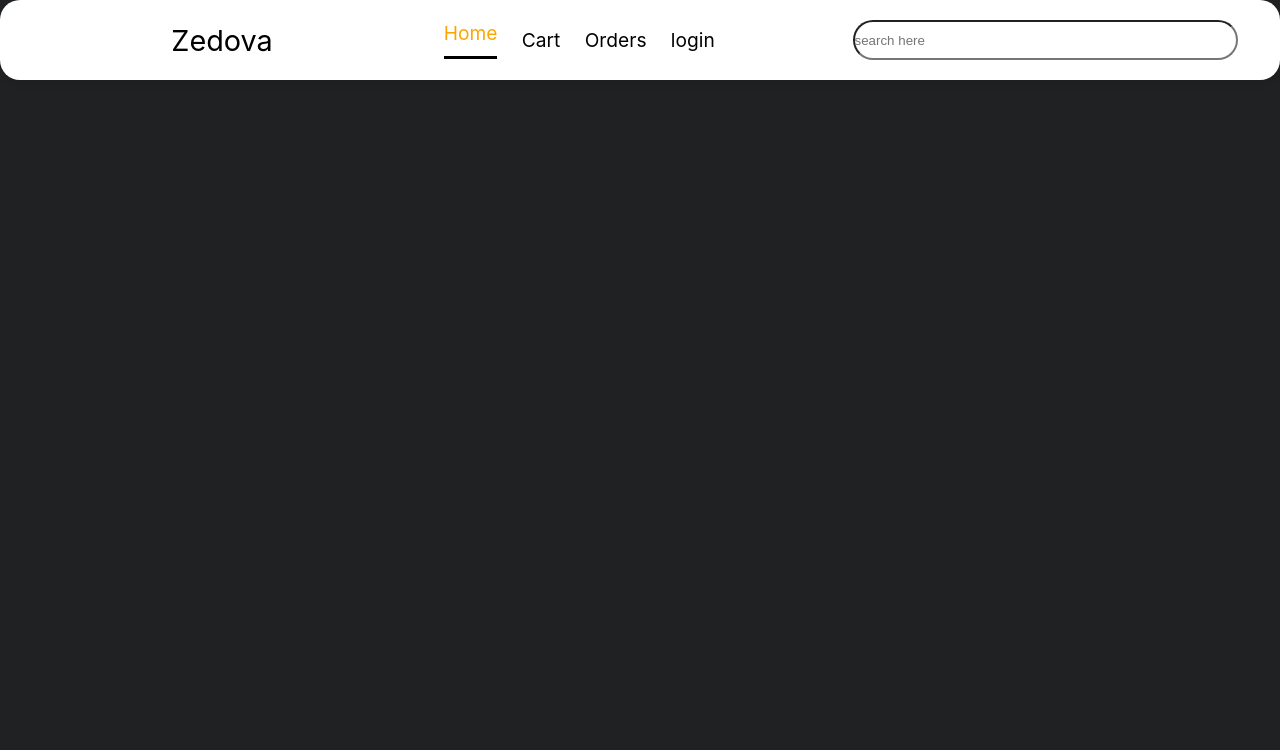
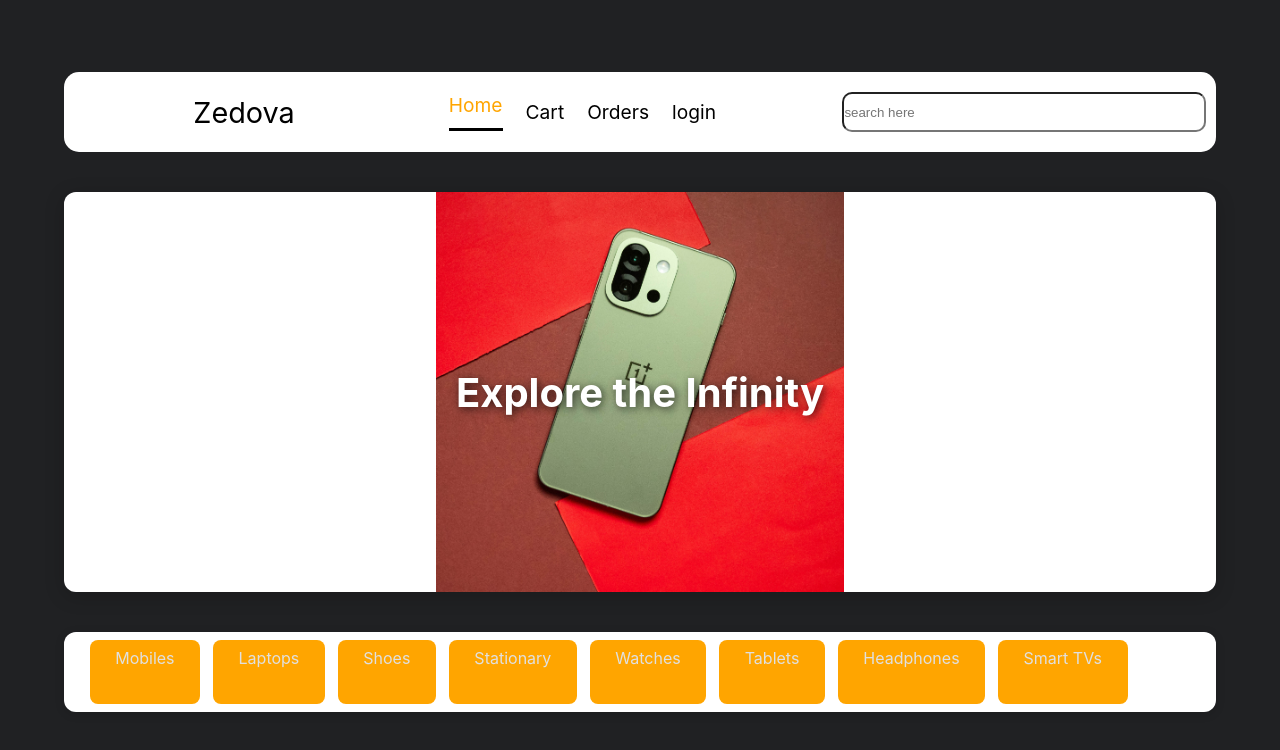
Before and after one commit to Zenithreddyp/AASF_project, a React (Vite) app in the folder frontend/: page / in a window 1280 px wide. Shown: the top 750 px of the page. Built offline with nearby package versions, Linux system fonts and the light colour scheme; grey boxes are pictures that could not be loaded.

Commit message:
addedscroll

```diff
--- a/frontend/src/App.css
+++ b/frontend/src/App.css
@@ -0,0 +1,7 @@
+html, body, #root {
+  height: 100%;
+  margin: 0;
+  padding: 0;
+  overflow-y: auto; /* ✅ This enables full page scroll */
+  background-color: #414141;
+}
--- a/frontend/src/App.jsx
+++ b/frontend/src/App.jsx
@@ -9,18 +9,6 @@ import CartPage from './pages/Cart'
 import Error404Page from './pages/Error404Page'
 import Header from './pages/Header'
 
-function Logout() {
-  localStorage.clear()
-  return <Navigate to="/login" />
-
-}
-
-function RegisterAndLogout() {
-  localStorage.clear()
-  return <Register />
-}
-
-
 
 const App = () => {
   return (
@@ -29,10 +17,7 @@ const App = () => {
         <Route
           path="/"
           element={
-            <>
-
-              <Home />
-            </>
+            <Home />
           }
         />
 
@@ -67,5 +52,15 @@ const App = () => {
     </BrowserRouter>
   )
 }
+function Logout() {
+  localStorage.clear()
+  return <Navigate to="/login" />
+
+}
+
+function RegisterAndLogout() {
+  localStorage.clear()
+  return <Register />
+}
 
 export default App
--- a/frontend/src/pages/Cart.jsx
+++ b/frontend/src/pages/Cart.jsx
@@ -1,9 +1,9 @@
 import React from 'react';
 import '../styles/Cart.css';
 
-function Cart(){
+function Cart() {
     return <div>
-        CARTTTT
+        CART
     </div>
 }
 
--- a/frontend/src/pages/Home.jsx
+++ b/frontend/src/pages/Home.jsx
@@ -1,13 +1,20 @@
 
 import React from 'react'
 import '../styles/Home.css'
+import Navbar from './Navbar.jsx'
 import Header from './Header.jsx'
-import Navbar from './Navbar.jsx'
+import Menubar from './menubar.jsx'
+import Recoms from './Recoms.jsx'
+
+
+
 const Home = () => {
     return (
         <div className='headerslider'>
             <Navbar />
             <Header />
+            <Menubar />
+            <Recoms />
 
 
         </div>
--- /dev/null
+++ b/frontend/src/pages/Menubar.jsx
@@ -0,0 +1,36 @@
+// Menubar.jsx
+import React from 'react';
+import '../styles/Menubar.css';
+import { useNavigate } from 'react-router-dom';
+
+const Menubar = () => {
+    const navigate = useNavigate();
+
+    const categories = [
+        "Mobiles",
+        "Laptops",
+        "Shoes",
+        "Stationary",
+        "Watches",
+        "Tablets",
+        "Headphones",
+        "Smart TVs",
+    ];
+
+    return (
+        <div className="menubar">
+
+            {categories.map((item) => (
+                <div
+                    key={item}
+                    className="menu-item"
+                    onClick={() => navigate(`/${item.toLowerCase()}`)}
+                >
+                    {item}
+                </div>
+            ))}
+        </div>
+    );
+};
+
+export default Menubar;
--- /dev/null
+++ b/frontend/src/pages/Recoms.jsx
@@ -0,0 +1,11 @@
+import React from 'react'
+import '../styles/Recoms.css'
+const Recoms = () => {
+    return (
+        <div className='recoms'>
+
+        </div>
+    )
+}
+
+export default Recoms
--- a/frontend/src/styles/Header.css
+++ b/frontend/src/styles/Header.css
@@ -1,7 +1,7 @@
 .header {
    display: flex;
   position: relative;
-  width: 90%;
+  width: 100%;
   height: 50vh;
   margin: 0 auto;
   margin-top: 5vh;
--- a/frontend/src/styles/Home.css
+++ b/frontend/src/styles/Home.css
@@ -1,4 +1,29 @@
- .headerslider{
-    display: flex;
-    flex-direction: column;
- }
+ .home-wrapper {
+  height: 100vh;
+  width: 100vw;
+  display: flex;
+  justify-content: center;
+  align-items: flex-start;
+  background-color: #222; /* page bg */
+  padding: 2vh 0;
+  overflow: auto;
+}
+
+.home-content {
+  width: 90vw;
+  max-height: 95vh;
+  background: white;
+  border-radius: 15px;
+  overflow-y: auto;
+  display: flex;
+  flex-direction: column;
+  padding: 2vh 2vw;
+  box-shadow: 0 8px 30px rgba(0, 0, 0, 0.3);
+}
+
+.home-body {
+  padding-top: 2vh;
+  font-size: 1.1rem;
+  color: black;
+  line-height: 1.6;
+}
--- /dev/null
+++ b/frontend/src/styles/Menubar.css
@@ -0,0 +1,32 @@
+.menubar {
+  display: flex;
+  overflow-x: auto;
+  white-space: nowrap;
+  padding: 1vh 2vw;
+  background-color: white;
+  margin: 2vh auto;
+  width: 90vw;
+  margin-top: 5vh;
+  height: 10vh;
+  border-radius: 12px;
+  box-shadow: 0 2px 10px rgba(0, 0, 0, 0.15);
+  scrollbar-width: thin;
+  scrollbar-color: #888 transparent;
+}
+
+.menu-item {
+  padding: 1vh 2vw;
+  font-size: 1rem;
+  margin-right: 1vw;
+  background: orange;
+  border-radius: 8px;
+  cursor: pointer;
+  white-space: nowrap;
+  transition: background 0.3s, transform 0.2s;
+}
+
+.menu-item:hover {
+  background: #ff9800;
+  color: white;
+  transform: translateY(-2px);
+}
--- a/frontend/src/styles/Navbar.css
+++ b/frontend/src/styles/Navbar.css
@@ -2,60 +2,39 @@
   margin: 0;
   padding: 0;
   box-sizing: border-box;
+}
 
+html, body {
+  background-color: #414141;
+  margin: 0;
+  padding: 0;
 }
-body{
-    background-color: #414141;
-}
-.navbar{
+
+.navbar {
   display: flex;
   background-color: white;
+  border-radius: 15px;
+  color: black;
+  width: 90vw;
   height: 10vh;
-    color: black;
-    border-radius: 20px;
-
-    position: fixed;
-    top: 0;
-    left: 0;
-    width: 100%;
-    z-index: 1000;
-
-    padding: 0 2rem;
-    box-shadow: 0 2px 10px rgba(0,0,0,0.1);
-
-}
-.navbarlinks li.active {
-  border-bottom: 3px solid black;
-  padding-bottom: 0.7rem;
-  color: orange;
-
+  margin: 0 auto;
 }
 
-.navbarlinks li:hover {
-  color: #ff9800; /* orange */
-  cursor: pointer;
-  background: rgba(0,0,0,0.05);
-  border-radius: 8px;
-  transition: background 0.2s, color 0.2s, transform 0.2s, box-shadow 0.2s;
-  transform: translateY(-6px);
-  box-shadow: 0 6px 18px -6px rgba(0,0,0,0.15);
+.logo {
+  width: 25%;
+  display: flex;
+  justify-content: center;
+  align-items: center;
+  font-size: 1.8rem;
 }
 
-.videomini{
+.videomini {
   height: 10vh;
   width: 25%;
   border-radius: 20px;
 }
-.logo{
-    width: 25%;
-    display:flex;
-    justify-content: center;
-  align-items: center;
-  font-size:  1.8rem;
 
-}
-
-.navbarlinks{
+.navbarlinks {
   display: flex;
   justify-content: center;
   align-items: center;
@@ -65,18 +44,73 @@ width: 40%;
   font-size: 1.2rem;
 }
 
+.navbarlinks li.active {
+  border-bottom: 3px solid black;
+  padding-bottom: 0.7rem;
+  color: orange;
+}
+
+.navbarlinks li:hover {
+  color: #ff9800;
+  cursor: pointer;
+  background: rgba(0,0,0,0.05);
+  border-radius: 8px;
+  transform: translateY(-6px);
+  box-shadow: 0 6px 18px -6px rgba(0,0,0,0.15);
+}
+
 .searchbar {
   width: 35%;
   display: flex;
   justify-content: center;
   align-items: center;
   padding-left: 20px;
+}
 
-
-
-}
-.searchbar input{
+.searchbar input {
   width: 95%;
-    border-radius: 20px;
+  border-radius: 10px;
   height: 5vh;
 }
+@media (max-width: 768px) {
+  .navbar {
+    flex-direction: column;
+    align-items: center;
+    padding: 1rem 0;
+    height: auto;
+    gap: 1rem;
+  }
+
+  .logo {
+    width: 100%;
+    justify-content: center;
+  }
+
+  .videomini {
+    height: 6vh;
+    width: auto;
+  }
+
+  .navbarlinks {
+    width: 100%;
+    flex-wrap: wrap;
+    justify-content: center;
+    gap: 1rem;
+  }
+
+  .navbarlinks li {
+    width: 40%;
+    text-align: center;
+  }
+
+  .searchbar {
+    width: 90%;
+    justify-content: center;
+    padding: 0;
+  }
+
+  .searchbar input {
+    width: 100%;
+    height: 4.5vh;
+  }
+}
```
Also changed, not shown: frontend/src/styles/Recoms.css (added). Lines whose indentation alone changed are shown as unchanged.
